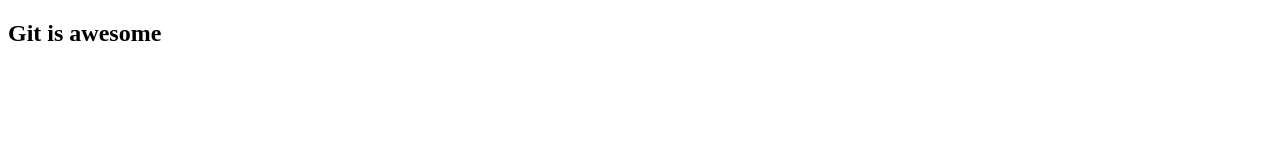
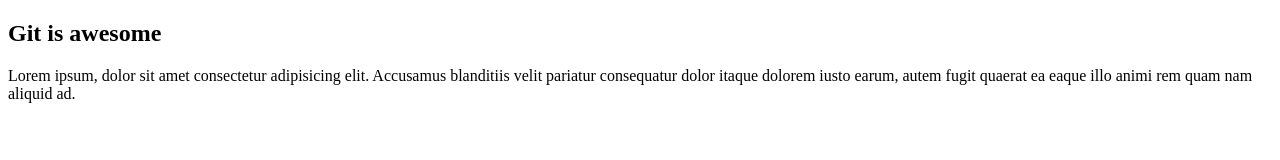
Before and after one commit to prvreddy2000/gitProject1, a plain HTML site: page index.html in a window 1280 px wide. Drawn offline with Linux system fonts and the light colour scheme.

Commit message:
Added Paragraph

```diff
--- a/index.html
+++ b/index.html
@@ -8,5 +8,6 @@
 </head>
 <body>
     <h2>Git is awesome</h2>
+    <p>Lorem ipsum, dolor sit amet consectetur adipisicing elit. Accusamus blanditiis velit pariatur consequatur dolor itaque dolorem iusto earum, autem fugit quaerat ea eaque illo animi rem quam nam aliquid ad.</p>
 </body>
 </html>
```
